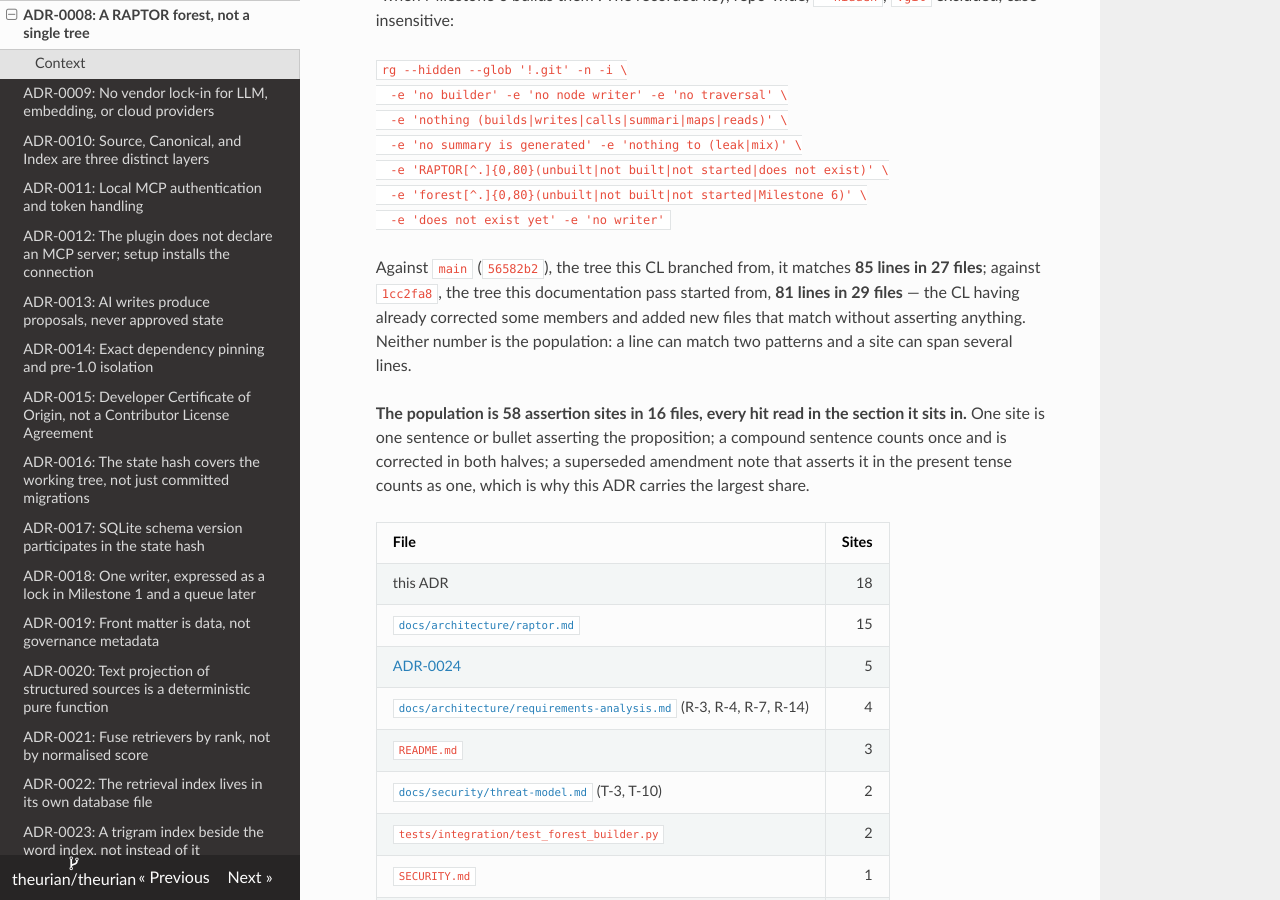
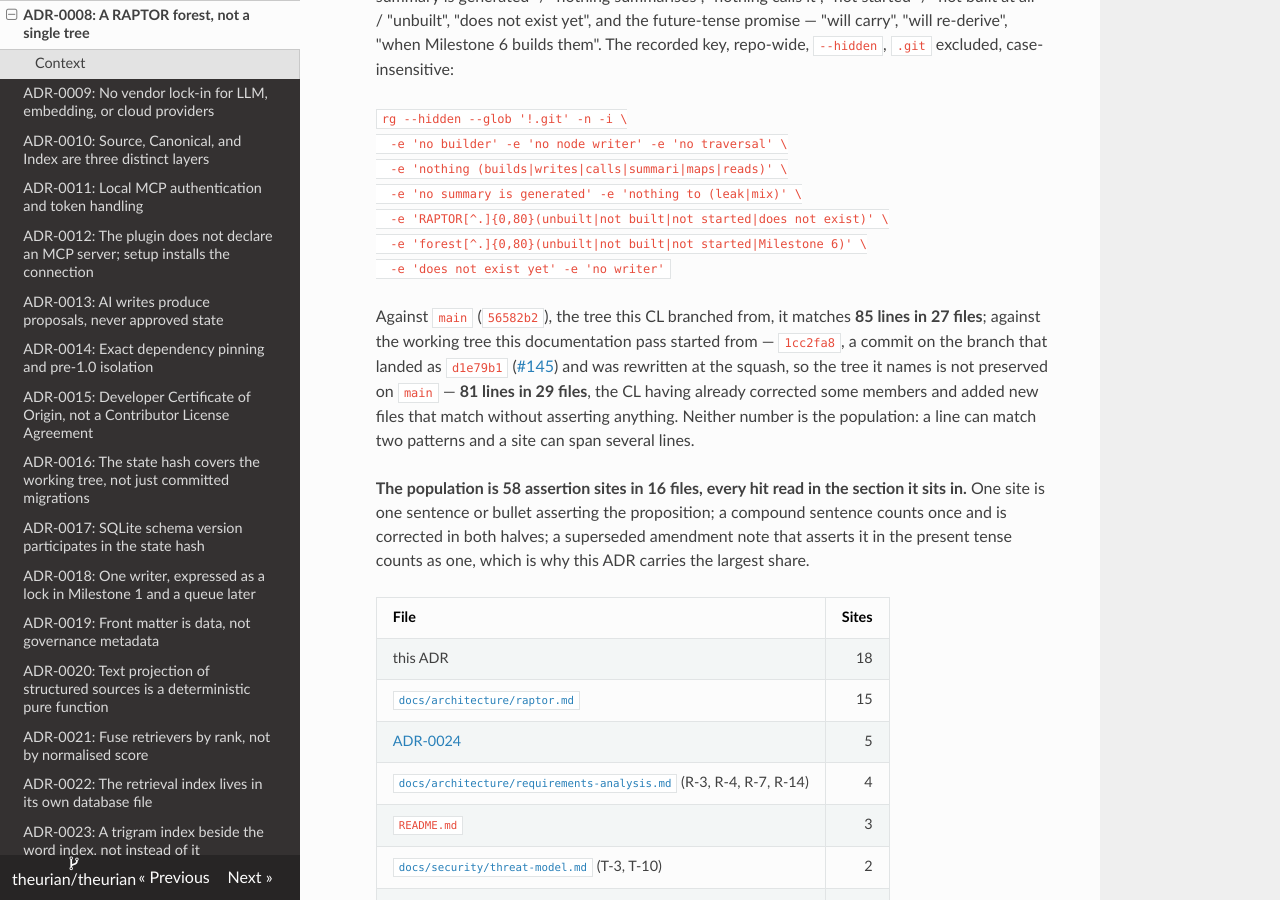
Before and after one commit to theurian/theurian, an MkDocs documentation site: the page built from docs/adr/0008-raptor-forest.md, in a window 1280 px wide and 900 px high, scrolled down 32015 px. Built offline with MkDocs 1.6.1, drawn with Linux system fonts in a browser that asks for light colours; some of the changed text lies outside the part shown.

Commit message:
docs(adr): qualify ADR-0008's two unreachable measurement anchors (#463)
Two dated measurements in ADR-0008's amendment blocks anchor to `4bfec1d` and
`1cc2fa8`. Both are real commits and neither is reachable from `main`: the
branches that carried them were squash-merged, so the anchor resolves for
whoever wrote it and for nobody who cloned the repository. An anchor that says
"go and look" and cannot be looked at is worse than no anchor.

Repointing was checked before re-tensing, not assumed. Each anchor names the
working tree a documentation pass started from, mid-branch, and neither tree
survives:

    git rev-list origin/main | while read c; do
        [ "$(git rev-parse $c^{tree})" = "$(git rev-parse 4bfec1d^{tree})" ] && echo $c
    done          # -> no output; same for 1cc2fa8

So each takes the recorded legal form instead -- the pull-request qualifier --
and gains the reachable commit the work actually landed as, which is what a
reader can check:

  * `4bfec1d`, a commit on the branch that landed as `56582b2` (#142)
  * `1cc2fa8`, a commit on the branch that landed as `d1e79b1` (#145)

Ancestry verified: `c565c88..4bfec1d` is #142's branch and `56582b2..1cc2fa8`
is #145's, each squash carrying the branch head's own subject.

Ledger, in this commit. Before, with the prose fixed and the ledger untouched:

    carry the pull-request qualifier: 2   neither: 27
    STALE LEDGER ROWS -- the sweep no longer produces these tokens:
      4bfec1d  [DANGLING, #463]
      1cc2fa8  [DANGLING, #463]
    exit=1

After, with both rows struck and the class comment re-derived from twelve to
ten: all five audits exit 0. `sha_anchors` reports 136 occurrences / 48 distinct
tokens, 107 resolving on `origin/main`, 2 carrying the qualifier, 27 neither --
18 distinct tokens there, 10 real commits still owned by #463 and 8 content
hashes that are not anchors. Both tokens stay positive controls, relabelled: the
sentences were qualified rather than deleted, so each is still an unreachable
sha in governed prose and still exercises the reachability half.

The other ten dangling tokens stay with #463. Advisory corpus drift moves 4 -> 5
(`architecture.raptor-forest` joins), which the re-seed owner clears; the
corpus is read-only for this unit.

Refs #199, #463
Signed-off-by: Takehide Uchida <utchy@graphnote-design.com>

````diff
--- a/docs/adr/0008-raptor-forest.md
+++ b/docs/adr/0008-raptor-forest.md
@@ -1477,12 +1477,15 @@
 > lines that assert nothing.** Against `c565c88`, the `main` this CL branched
 > from, the search matches **64 lines in 22 files**, and **the 27 assertion sites
 > in 12 files below are counted there** — that is the tree in which every member
-> of the family still stood. Against `4bfec1d`, the tree this documentation pass
-> started from, the same search matches **90 lines in 24 files**: by then the CL
-> had added `extractive.py`, its test file, and the amendment blocks correcting
-> the first ten members, all of which name the package or the port without making
-> a claim about either. A site can span two lines and a line can match two
-> patterns, so neither count subtracts against the other.
+> of the family still stood. Against the working tree this documentation pass
+> started from — `4bfec1d`, a commit on the branch that landed as `56582b2`
+> ([#142](https://github.com/theurian/theurian/pull/142)) and was rewritten at
+> the squash, so the tree it names is not preserved on `main` — the same search
+> matches **90 lines in 24 files**: by then the CL had added `extractive.py`, its
+> test file, and the amendment blocks correcting the first ten members, all of
+> which name the package or the port without making a claim about either. A site
+> can span two lines and a line can match two patterns, so neither count
+> subtracts against the other.
 >
 > | File | Sites |
 > | :-- | --: |
@@ -1577,10 +1580,13 @@
 > ```
 >
 > Against `main` (`56582b2`), the tree this CL branched from, it matches **85
-> lines in 27 files**; against `1cc2fa8`, the tree this documentation pass started
-> from, **81 lines in 29 files** — the CL having already corrected some members
-> and added new files that match without asserting anything. Neither number is the
-> population: a line can match two patterns and a site can span several lines.
+> lines in 27 files**; against the working tree this documentation pass started
+> from — `1cc2fa8`, a commit on the branch that landed as `d1e79b1`
+> ([#145](https://github.com/theurian/theurian/pull/145)) and was rewritten at
+> the squash, so the tree it names is not preserved on `main` — **81 lines in 29
+> files**, the CL having already corrected some members and added new files that
+> match without asserting anything. Neither number is the population: a line can
+> match two patterns and a site can span several lines.
 >
 > **The population is 58 assertion sites in 16 files, every hit read in the
 > section it sits in.** One site is one sentence or bullet asserting the
````
Also changed, not shown: 1 other file.
